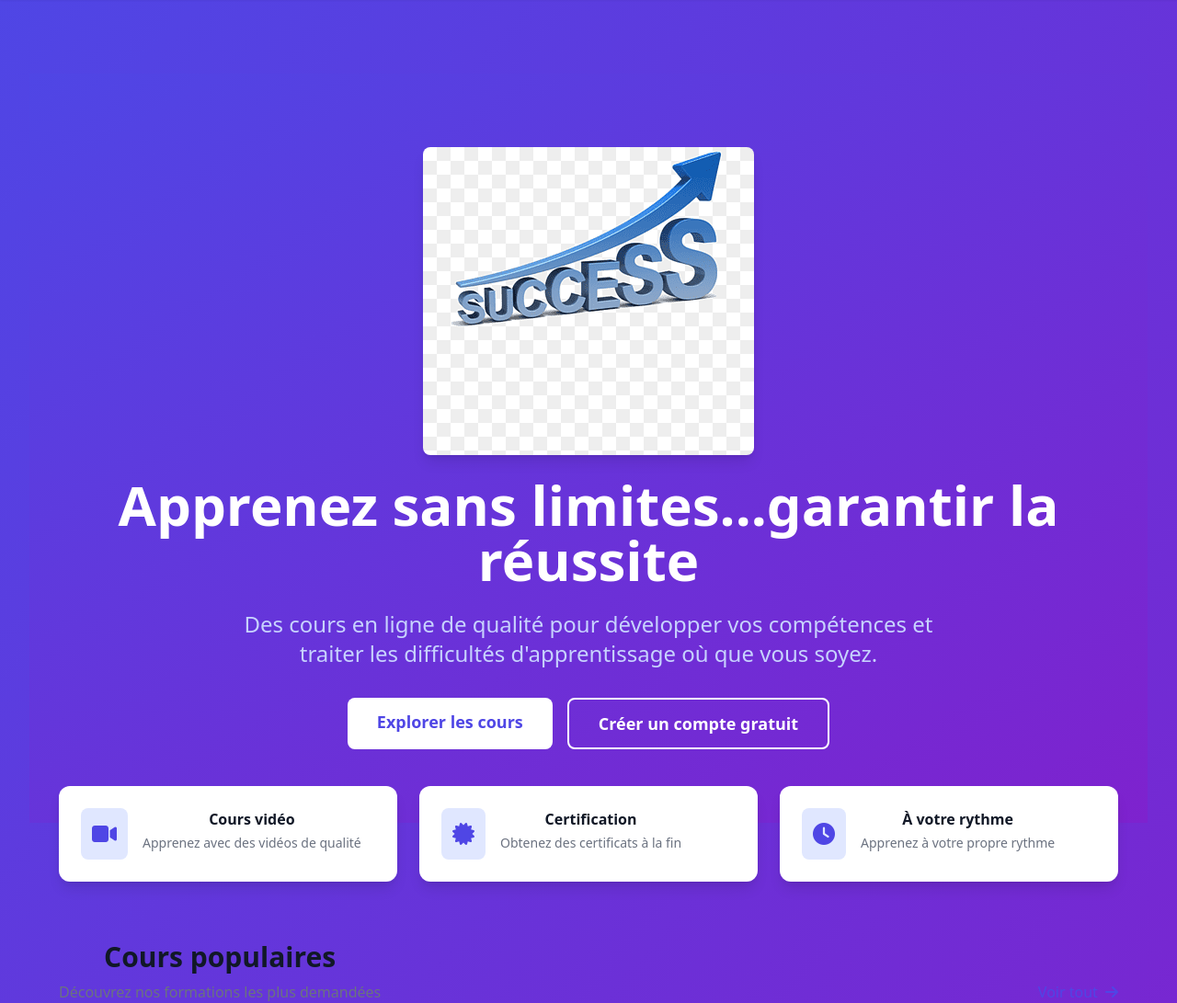
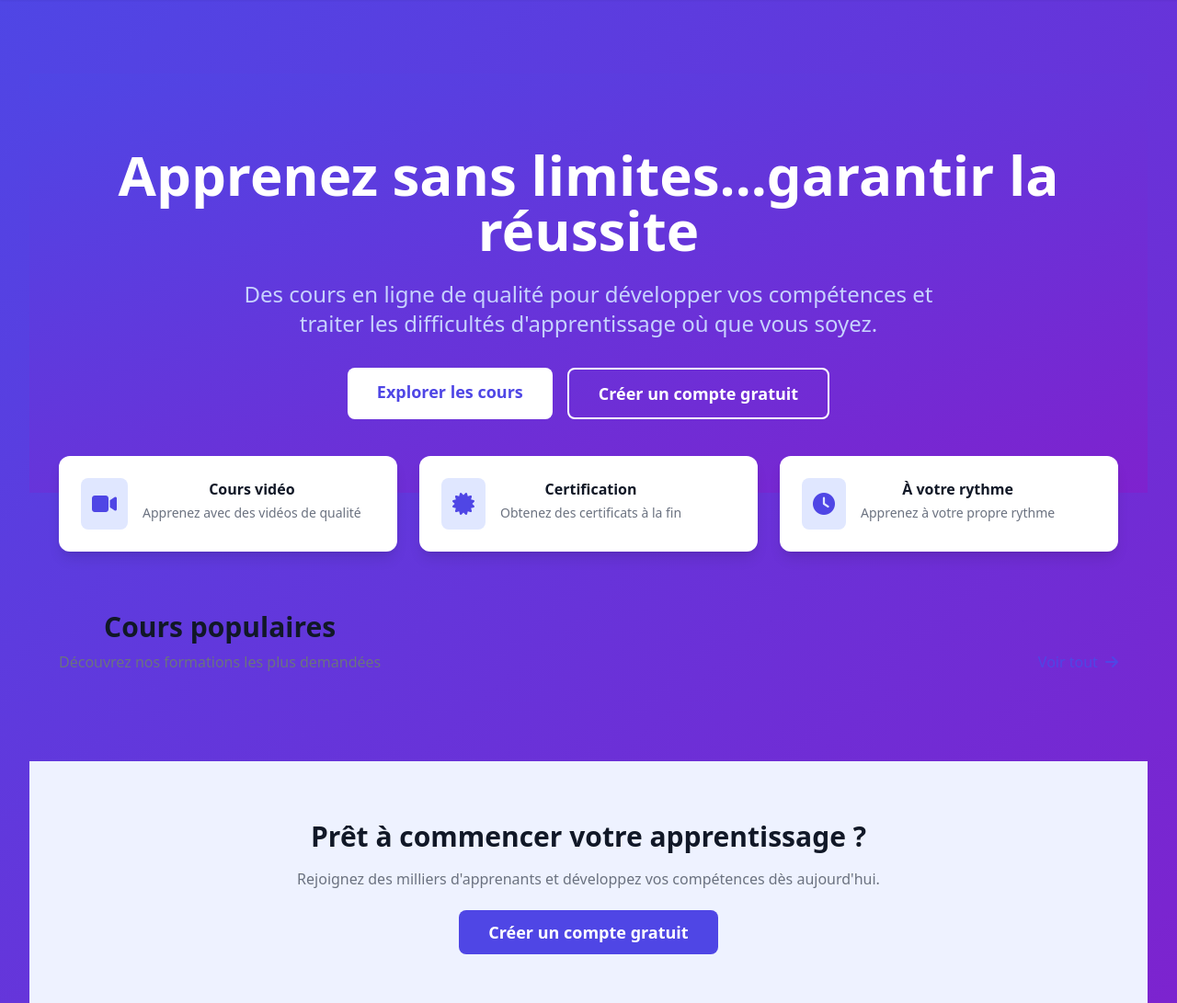
Before and after one commit to mansourjemli/Smart-sAcademy, a Flask app: page / in a window 1280 px wide. Shown: the part 65-1156 px from the top of the page at 92% size. Run offline with Flask 3, Linux system fonts and the light colour scheme; data that the repository does not hold is empty; some libraries are stand-ins or nearby versions.

Commit message:
Update index.html

```diff
--- a/templates/index.html
+++ b/templates/index.html
@@ -8,8 +8,6 @@
     <div class="max-w-7xl mx-auto px-4 py-20 sm:px-6 lg:px-8">
         <div class="text-center">
             <!-- Ajout de l'image ici -->
-            <img src="/public/images/success1.png" class="mx-auto mb-6 max-w-full h-auto rounded-lg shadow-lg" alt="Smart-sAcademy">
-
             <h1 class="text-4xl md:text-6xl font-bold mb-6">Apprenez sans limites...garantir la réussite</h1>
             <p class="text-xl md:text-2xl text-indigo-200 mb-8 max-w-3xl mx-auto">Des cours en ligne de qualité pour développer vos compétences et traiter les difficultés d'apprentissage où que vous soyez.</p>
             <div class="flex flex-col sm:flex-row gap-4 justify-center">
```
